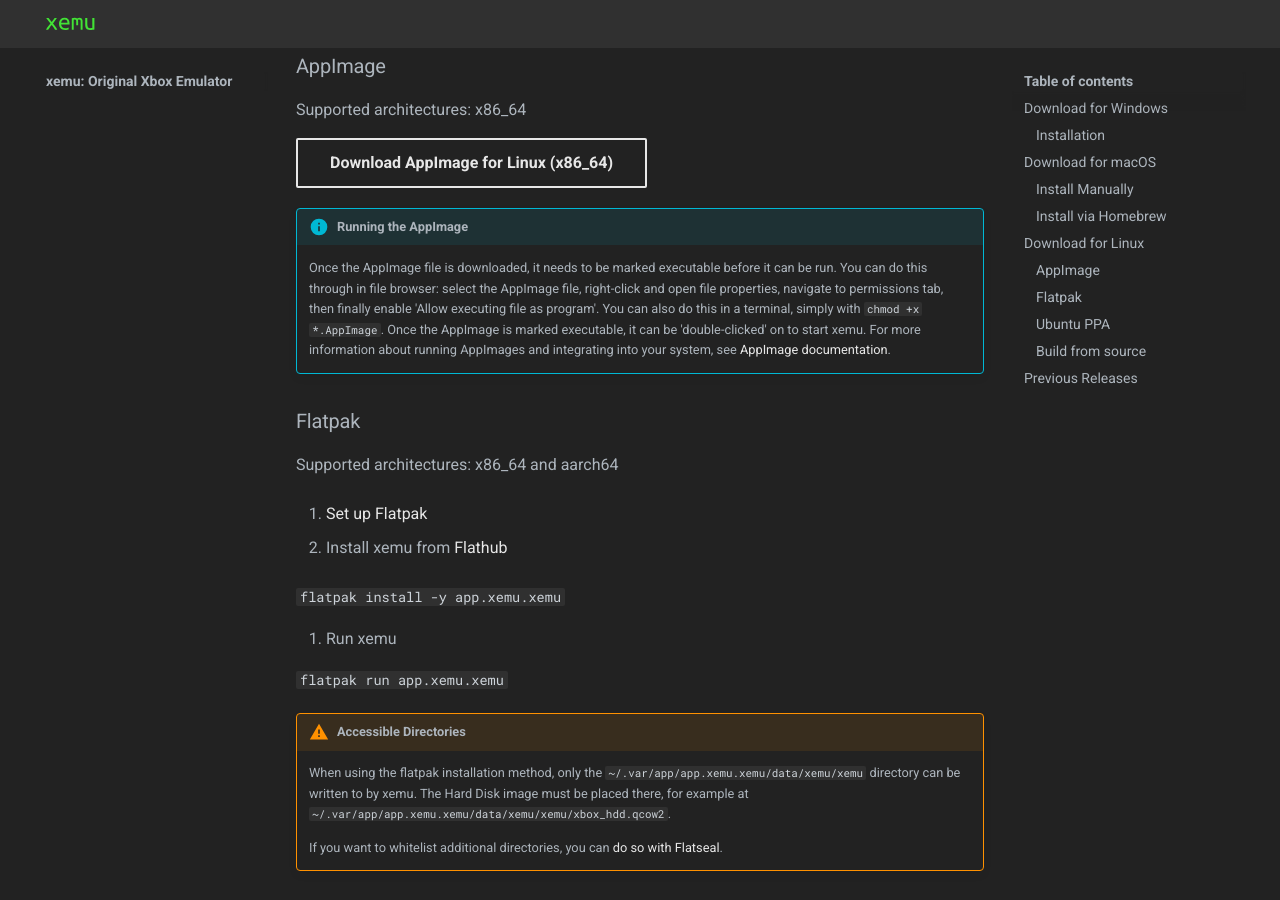
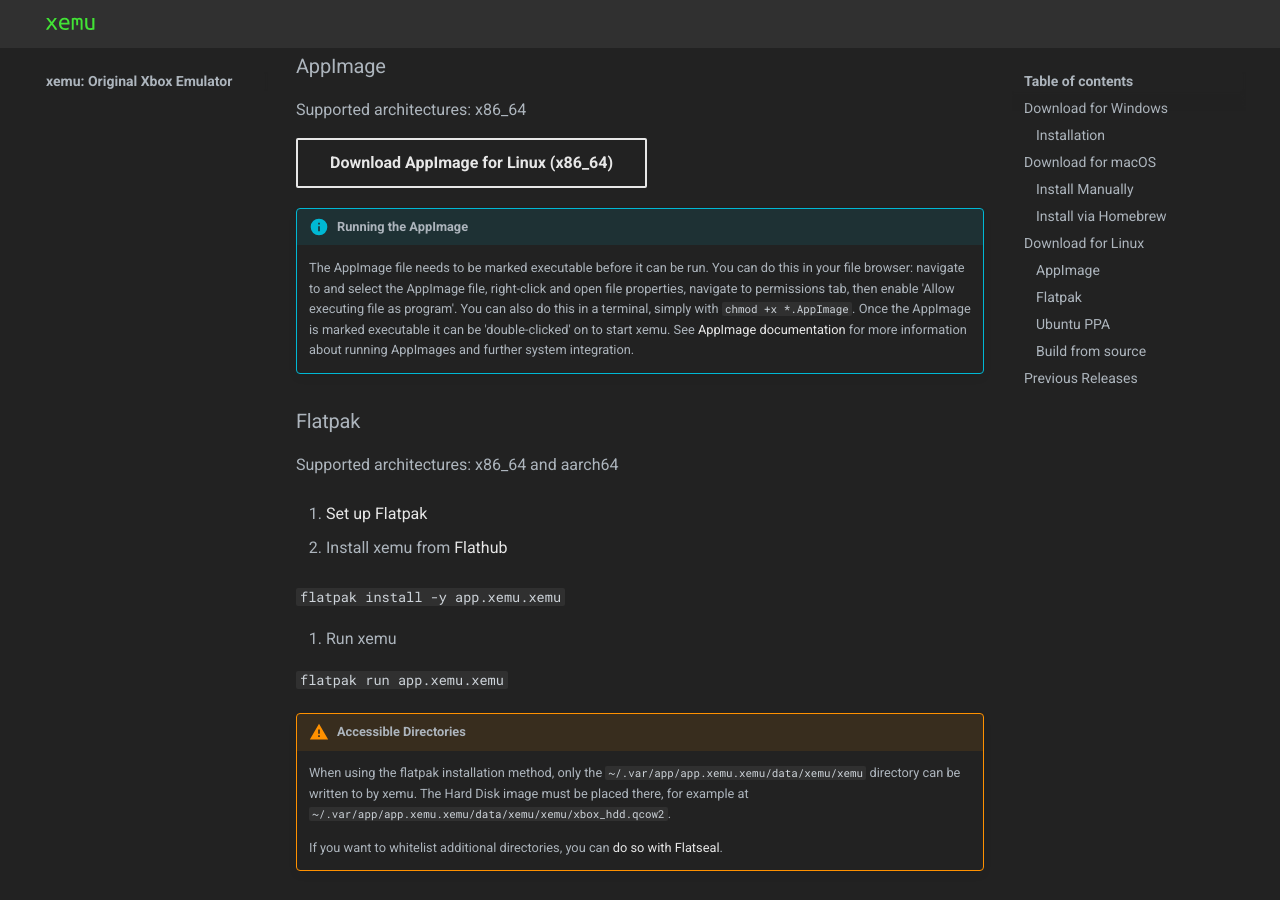
Before and after one commit to xemu-project/xemu-website, an MkDocs documentation site: the page built from docs/docs/download.md, in a window 1280 px wide and 900 px high, scrolled down 1160 px. Built offline with MkDocs 1.6.1 and Material for MkDocs 9.7.7, drawn with Linux system fonts in a browser that asks for light colours.

Commit message:
Fix appimage language

```diff
--- a/docs/docs/download.md
+++ b/docs/docs/download.md
@@ -38,7 +38,7 @@ Supported architectures: x86_64
 
 !!! info "Running the AppImage"
 
-	Once the AppImage file is downloaded, it needs to be marked executable before it can be run. You can do this through in file browser: select the AppImage file, right-click and open file properties, navigate to permissions tab, then finally enable 'Allow executing file as program'. You can also do this in a terminal, simply with `chmod +x *.AppImage`. Once the AppImage is marked executable, it can be 'double-clicked' on to start xemu. For more information about running AppImages and integrating into your system, see [AppImage documentation](https://docs.appimage.org/user-guide/run-appimages.html#download-make-executable-run).
+	The AppImage file needs to be marked executable before it can be run. You can do this in your file browser: navigate to and select the AppImage file, right-click and open file properties, navigate to permissions tab, then enable 'Allow executing file as program'. You can also do this in a terminal, simply with `chmod +x *.AppImage`. Once the AppImage is marked executable it can be 'double-clicked' on to start xemu. See [AppImage documentation](https://docs.appimage.org/user-guide/run-appimages.html#download-make-executable-run) for more information about running AppImages and further system integration.
 
 ### Flatpak
 
```
